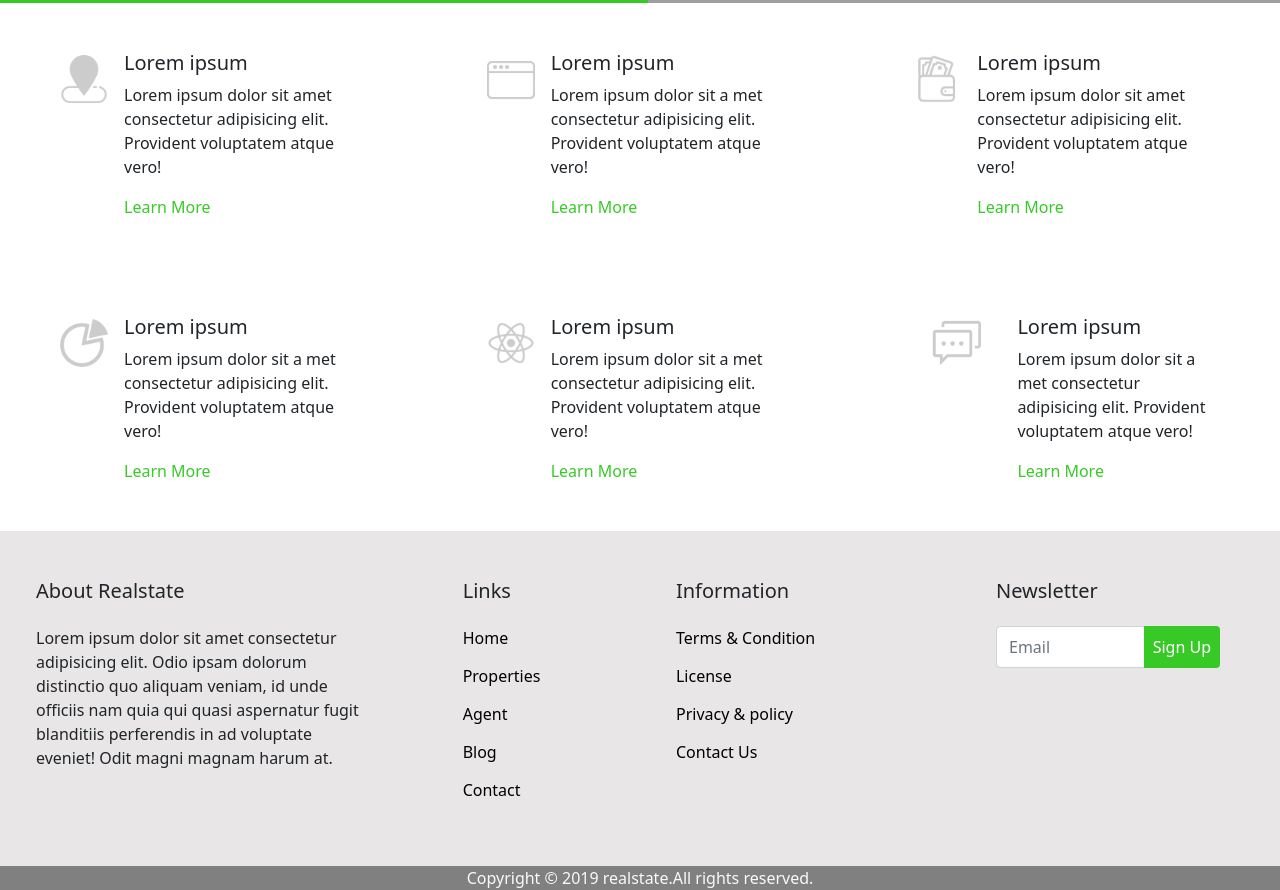
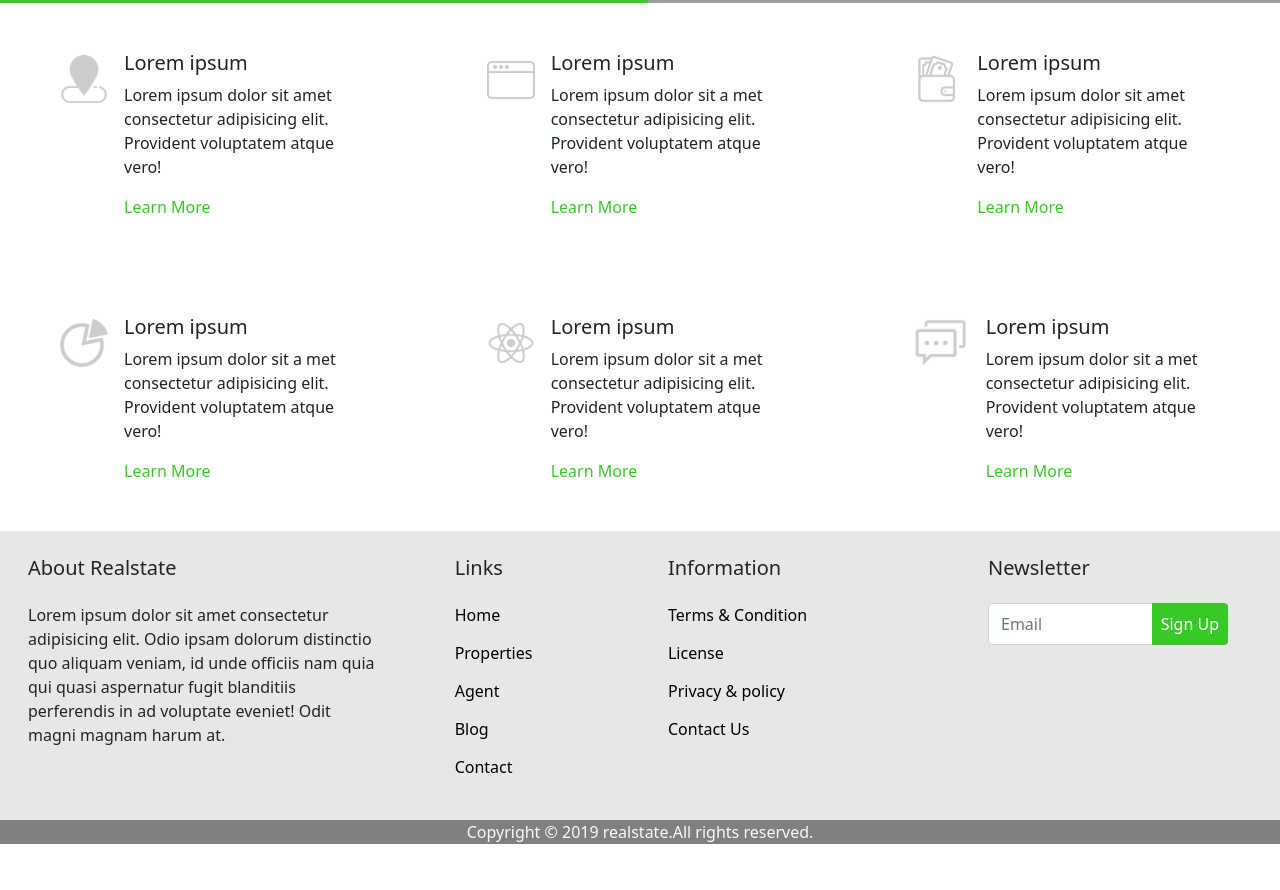
Before and after one commit to Nishant1889/html_css_kreeti_project, a plain HTML site: page index.html in a window 1280 px wide. Shown: the part 667-1557 px from the top of the page. After the commit the page ends 1511 px from the top, so only its background shows below. Drawn offline with nearby package versions, Linux system fonts and the light colour scheme; grey boxes are pictures that could not be loaded.

Commit message:
changing footer spacing and image size

```diff
--- a/index.html
+++ b/index.html
@@ -244,7 +244,7 @@
         </div>
         <div class="col-md-6 col-lg-4 ">
           <div class="d-flex m-5">
-            <img src="./assets/a50ce51c9e.png" alt="image" class="lorem-images">
+            <img src="./assets/comments.jpg" alt="image" class="lorem-images">
             <div class="pr-2">
               <h5>Lorem ipsum</h5>
               <p>Lorem ipsum dolor sit a met consectetur adipisicing elit. Provident voluptatem atque vero!</p>
@@ -262,13 +262,13 @@
 
       <div class="row footer-header">
 
-        <div class="  col-md-4 d-block p-5 footer-part">
+        <div class="  col-md-4 d-block  footer-part">
           <h5>About Realstate</h5>
           <p>Lorem ipsum dolor sit amet consectetur adipisicing elit. Odio ipsam dolorum distinctio quo aliquam
             veniam, id unde officiis nam quia qui quasi aspernatur fugit blanditiis perferendis in ad voluptate
             eveniet! Odit magni magnam harum at.</p>
         </div>
-        <div class="col-md-2 d-block p-5 footer-part">
+        <div class="col-md-2 d-block footer-part">
           <h5>Links</h5>
           <ul class="list-unstyled">
             <li class="mb=2 ">
@@ -288,7 +288,7 @@
             </li>
           </ul>
         </div>
-        <div class="col-md-2 col-xl-3 d-block p-5 footer-part">
+        <div class="col-md-2 col-xl-3 d-block  footer-part">
           <h5>Information</h5>
           <ul class="list-unstyled">
             <li>
@@ -306,7 +306,7 @@
             </li>
           </ul>
         </div>
-        <div class="col-md-4 col-xl-3 p-5 footer-part">
+        <div class="col-md-4 col-xl-3  footer-part">
           <h5>Newsletter</h5>
           <div class="input-group ">
             <input type="email" class="form-control  email-input" placeholder="Email">
--- a/styles.css
+++ b/styles.css
@@ -182,3 +182,7 @@ footer h5 {
         margin-left: 5px;
     }
 }
+
+    .footer-part{
+        padding:25px 40px;
+    }
```
Also changed, not shown: assets/comments.jpg (added).
